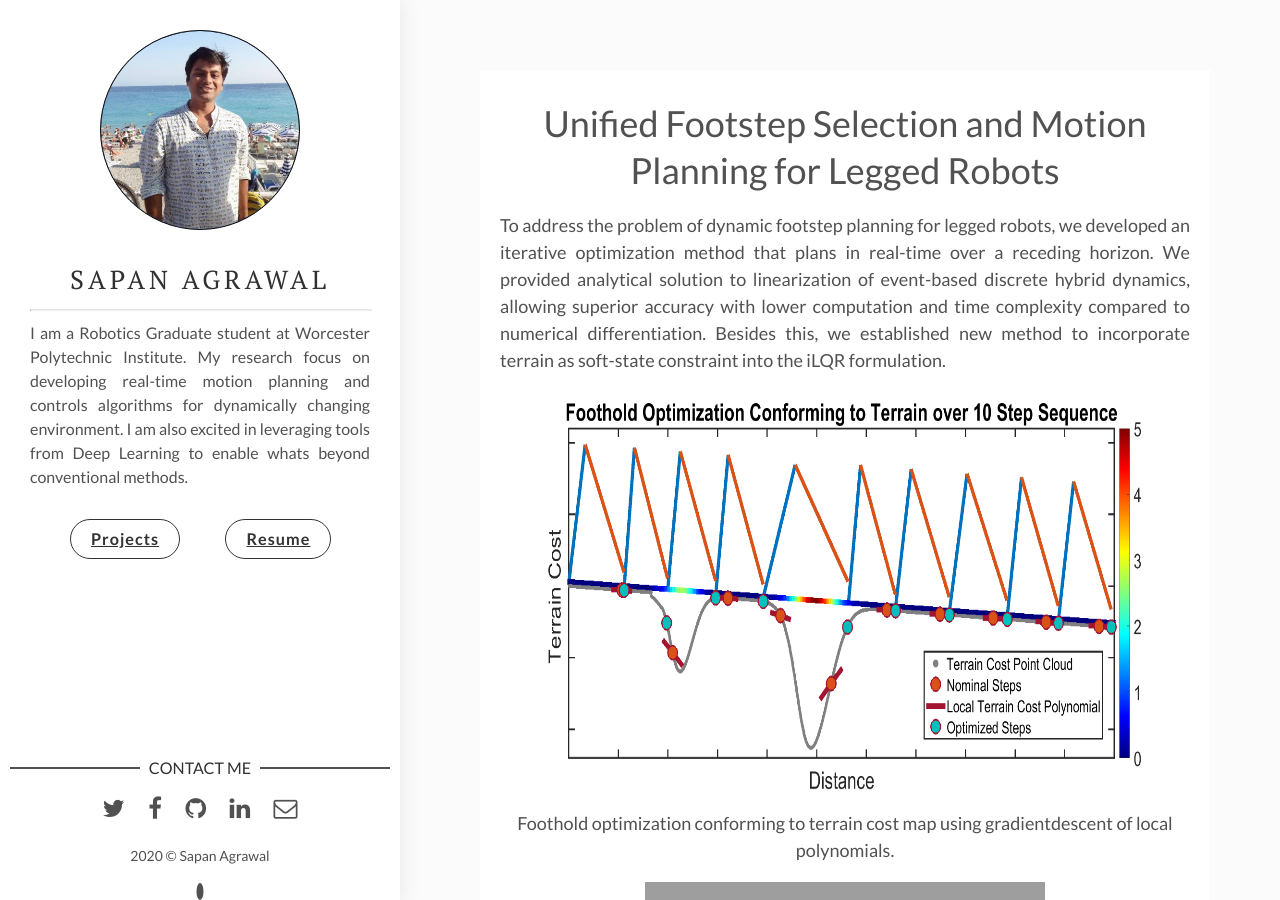
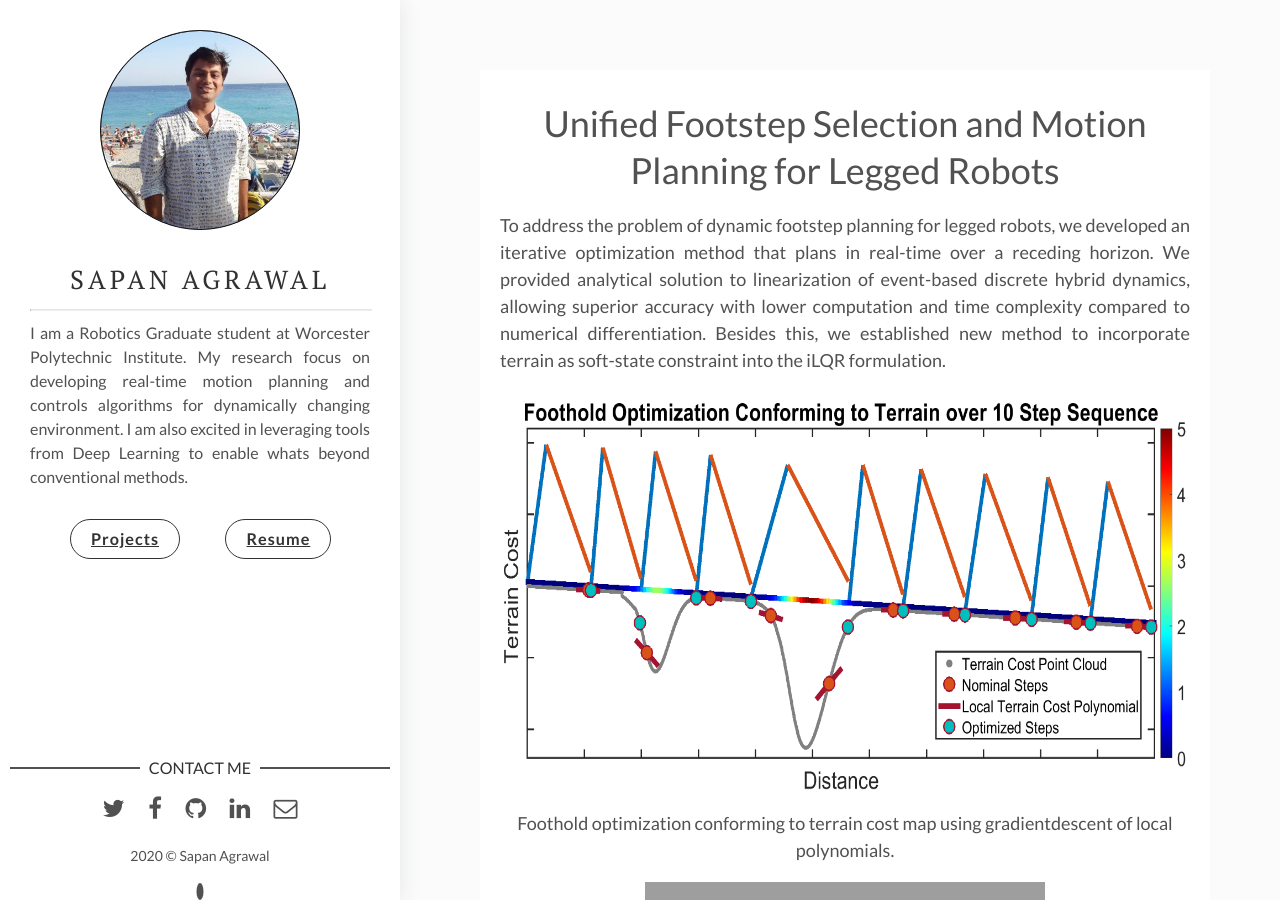
Before and after one commit to sapan-ostic/sapan-ostic.github.io, a Jekyll site: the page built from _posts/2019-01-27-Unified-Footstep-Selection-and-Motion-Planning-for-Legged-Robots.markdown, in a window 1280 px wide and 900 px high. Built offline with Jekyll 4.4.1, drawn with Linux system fonts in a browser that asks for light colours.

Commit message:
Sequenced

```diff
--- a/_posts/2019-01-27-Unified-Footstep-Selection-and-Motion-Planning-for-Legged-Robots.markdown
+++ b/_posts/2019-01-27-Unified-Footstep-Selection-and-Motion-Planning-for-Legged-Robots.markdown
@@ -10,7 +10,7 @@
 To address the problem of dynamic footstep planning for legged robots, we developed an iterative optimization method that plans in real-time over a receding horizon. We provided analytical solution to linearization of event-based discrete hybrid dynamics, allowing superior accuracy with lower computation and time complexity compared to numerical differentiation. Besides this, we established new method to incorporate terrain as soft-state constraint into the iLQR formulation.
 
 <p align="center">
-    <img src="{{site.baseurl}}/assets/img/pic_walker_plot.png" width="600" height="400">
+    <img src="{{site.baseurl}}/assets/img/pic_walker_plot.png" height="400">
      <figcaption align="center"> Foothold optimization conforming to terrain cost map using gradientdescent of local polynomials. </figcaption>
 </p>
 
```
